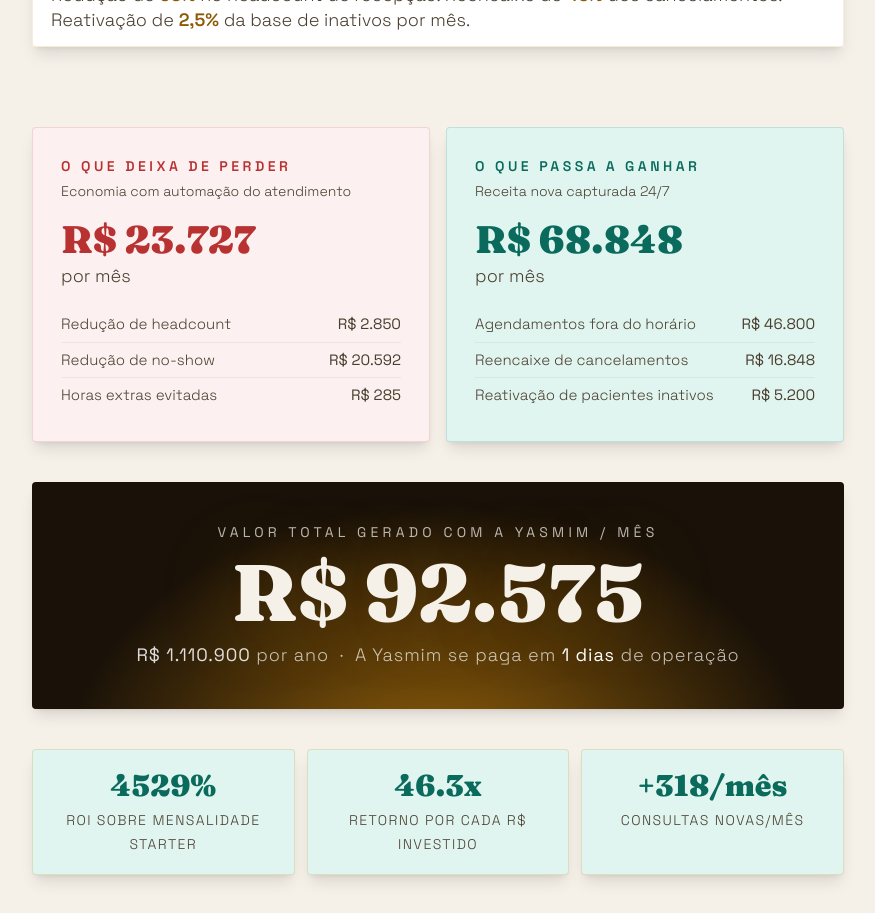
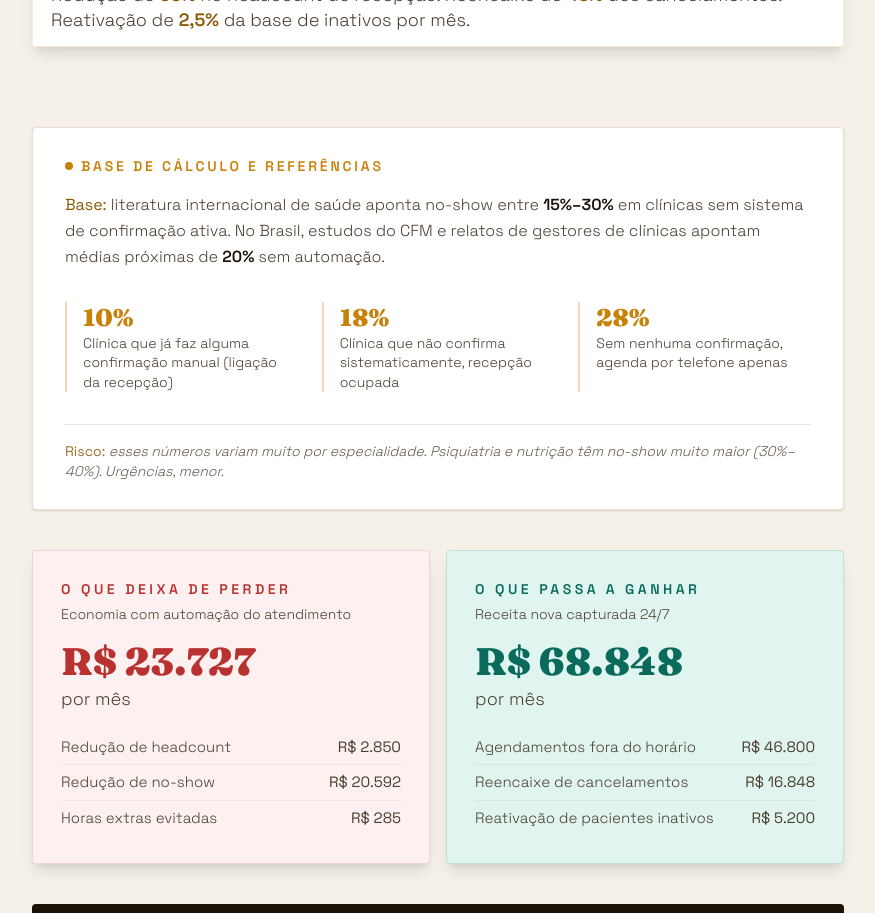
Before and after one commit to gugabrandao/cromia-site, a React (Vite) app: page /numeros in a window 1280 px wide. Shown: the part 980-1893 px from the top of the page, without its empty margins (202-1077 px from the left). Built offline with nearby package versions, Linux system fonts and the light colour scheme.

Commit message:
feat: adicionar seção de Base de Cálculo e Referências na página de números

```diff
--- a/src/pages/Numeros.tsx
+++ b/src/pages/Numeros.tsx
@@ -214,6 +214,38 @@
           />
         </div>
 
+        {/* Base de Informações */}
+        <div className="mb-10 px-8 py-7 bg-cromia-surface border border-cromia-border rounded-sm shadow-sm transition-all hover:shadow-md">
+          <div className="text-sm font-semibold tracking-[0.2em] uppercase text-cromia-gold mb-4 flex items-center gap-2">
+            <span className="w-2 h-2 rounded-full bg-cromia-gold animate-pulse"></span>
+            Base de Cálculo e Referências
+          </div>
+          <div className="space-y-4 text-cromia-ink2 leading-relaxed text-base">
+            <p>
+              <strong className="text-cromia-gold-dim">Base:</strong> literatura internacional de saúde aponta no-show entre <span className="font-semibold text-cromia-ink">15%–30%</span> em clínicas sem sistema de confirmação ativa. No Brasil, estudos do CFM e relatos de gestores de clínicas apontam médias próximas de <span className="font-semibold text-cromia-ink">20%</span> sem automação.
+            </p>
+
+            <div className="grid grid-cols-1 md:grid-cols-3 gap-6 py-4">
+              <div className="flex flex-col border-l-2 border-cromia-gold/30 pl-4">
+                <span className="text-2xl font-fraunces font-bold text-cromia-gold">10%</span>
+                <span className="text-sm leading-snug">Clínica que já faz alguma confirmação manual (ligação da recepção)</span>
+              </div>
+              <div className="flex flex-col border-l-2 border-cromia-gold/30 pl-4">
+                <span className="text-2xl font-fraunces font-bold text-cromia-gold">18%</span>
+                <span className="text-sm leading-snug">Clínica que não confirma sistematicamente, recepção ocupada</span>
+              </div>
+              <div className="flex flex-col border-l-2 border-cromia-gold/30 pl-4">
+                <span className="text-2xl font-fraunces font-bold text-cromia-gold">28%</span>
+                <span className="text-sm leading-snug">Sem nenhuma confirmação, agenda por telefone apenas</span>
+              </div>
+            </div>
+
+            <p className="text-sm italic opacity-85 border-t border-cromia-border pt-4">
+              <strong className="not-italic text-cromia-gold-dim">Risco:</strong> esses números variam muito por especialidade. Psiquiatria e nutrição têm no-show muito maior (30%–40%). Urgências, menor.
+            </p>
+          </div>
+        </div>
+
         {/* Blocos de Valor */}
         <div className="grid grid-cols-1 md:grid-cols-2 gap-4 mb-4">
           {/* Economia */}
```
